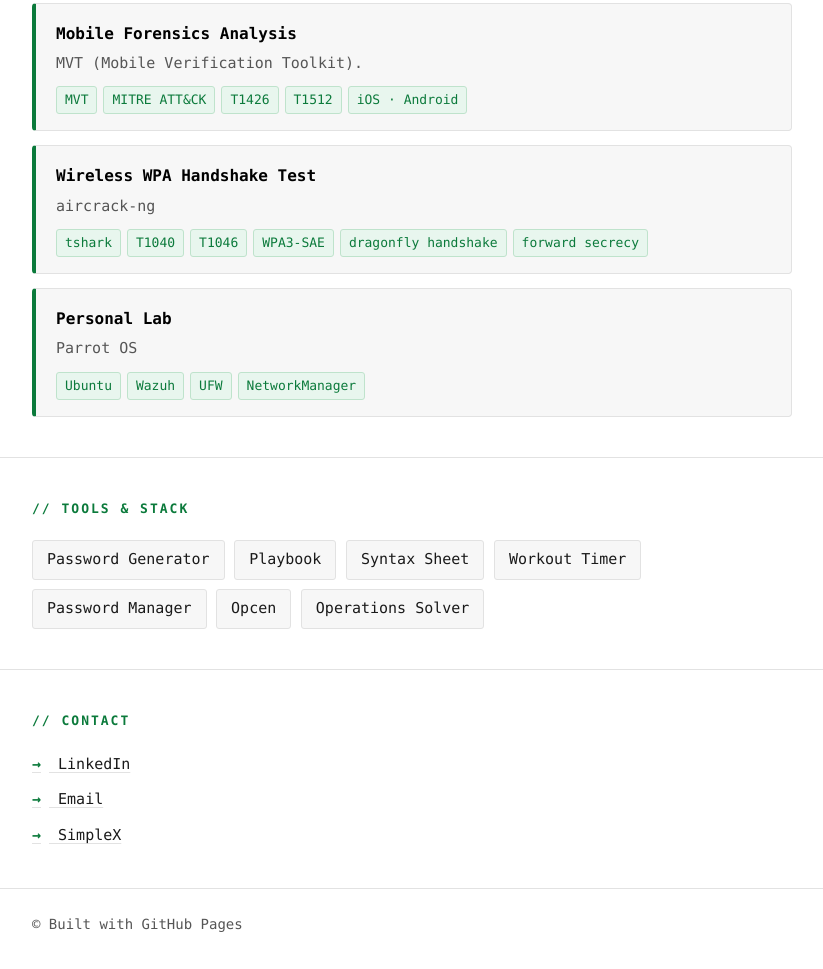
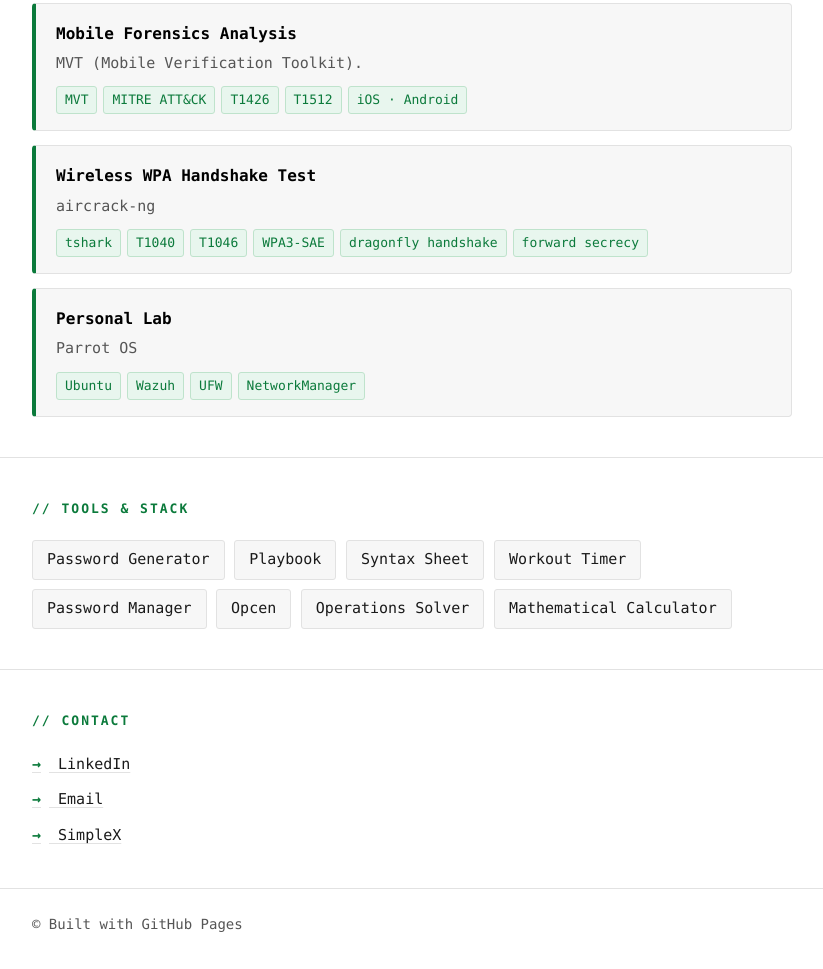
Before and after one commit to jlsamson-cyber256/jlsamson-cyber256.github.io, a plain HTML site: page index.html in a window 1280 px wide. Shown: the part 441-1410 px from the top of the page, without its empty margins (228-1051 px from the left). Drawn offline with Linux system fonts and the light colour scheme.

Commit message:
Add link to Mathematical Calculator in index.html

```diff
--- a/index.html
+++ b/index.html
@@ -371,6 +371,10 @@
       <span class="stack-pill">Operations Solver</span>
     </a>
 
+    <a href="https://jlsamson.tech/Mathematical-Calculator.html" class="pill-link">
+      <span class="stack-pill">Mathematical Calculator</span>
+    </a>
+
   </div>
 </section>
 
```
